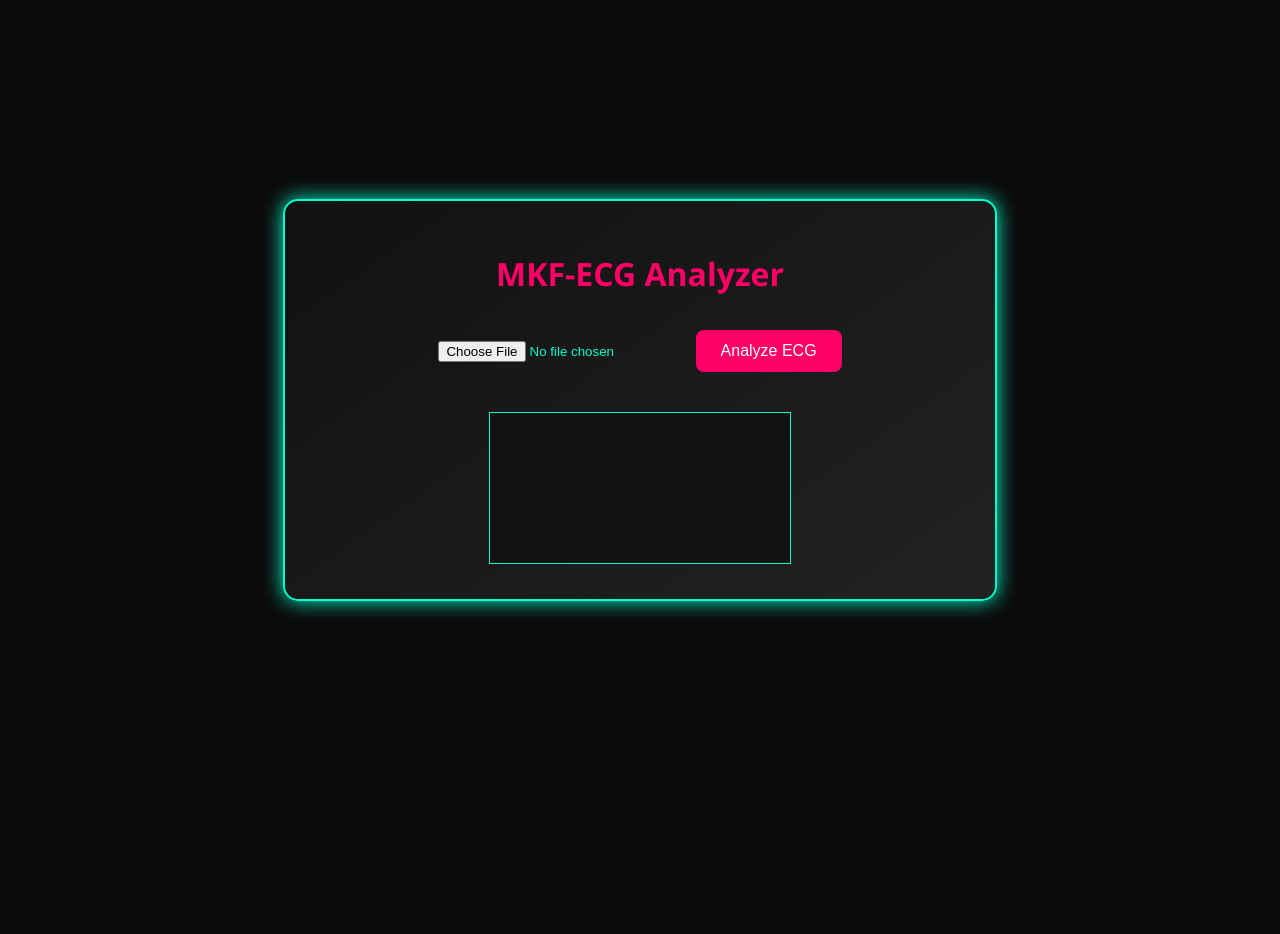
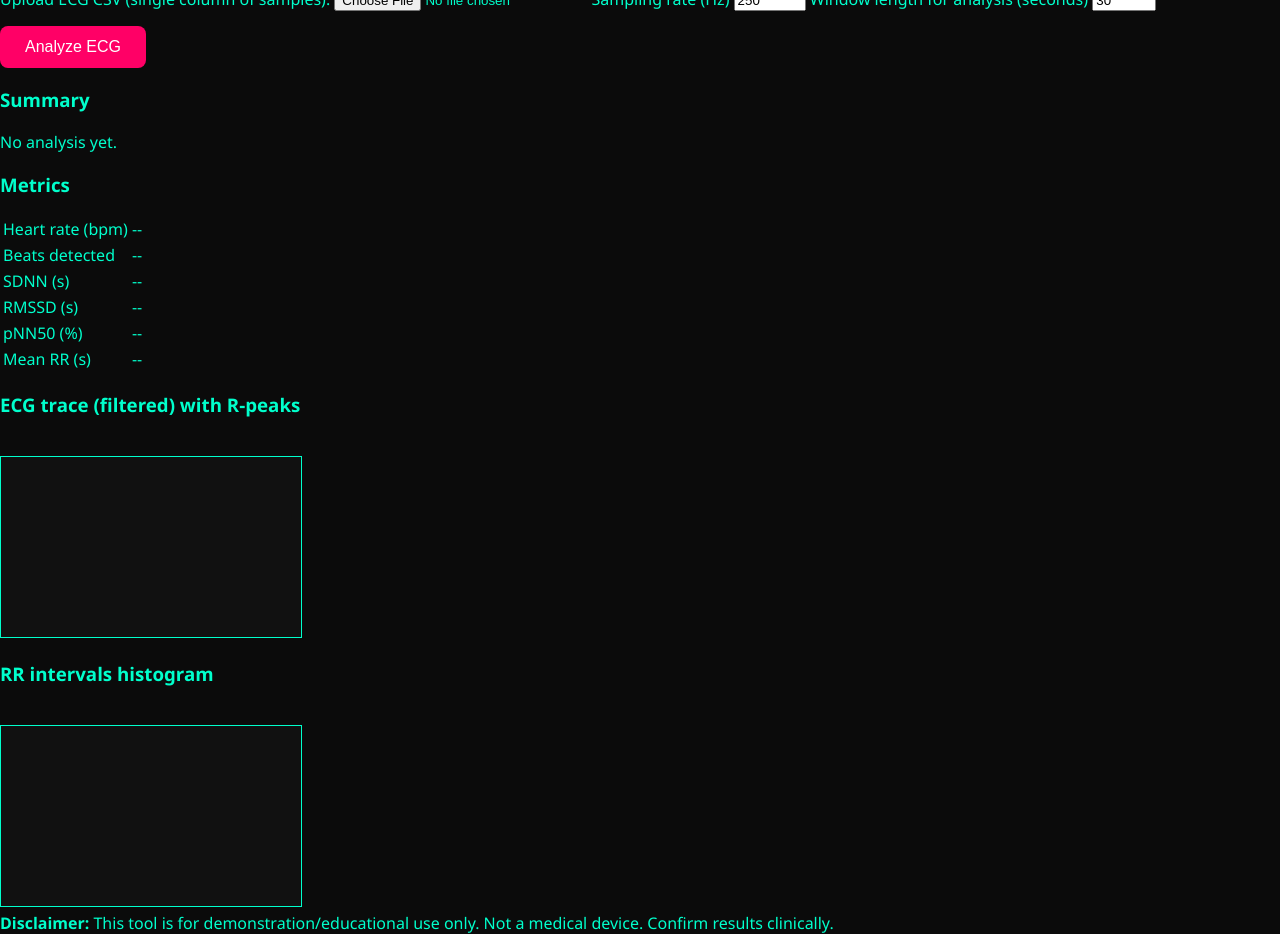
Before and after one commit to themchf/MKFECG, a plain HTML site: page index.html in a window 1280 px wide. Before the commit the page ends 800 px from the top, so only its background shows below. Drawn offline with nearby package versions, Linux system fonts and the light colour scheme.

Commit message:
Update index.html

```diff
--- a/index.html
+++ b/index.html
@@ -1,20 +1,73 @@
-<!DOCTYPE html>
+<!doctype html>
 <html lang="en">
 <head>
-    <meta charset="UTF-8">
-    <meta name="viewport" content="width=device-width, initial-scale=1.0">
-    <title>MKF-ECG Analyzer</title>
-    <link rel="stylesheet" href="style.css">
-    <script src="https://cdn.jsdelivr.net/npm/chart.js"></script>
+  <meta charset="utf-8" />
+  <meta name="viewport" content="width=device-width,initial-scale=1" />
+  <title>MKF-ECG — High-Precision JS Analyzer</title>
+
+  <!-- Chart.js for plotting -->
+  <script src="https://cdn.jsdelivr.net/npm/chart.js"></script>
+
+  <link rel="stylesheet" href="style.css" />
 </head>
 <body>
-    <div class="container">
-        <h1>MKF-ECG Analyzer</h1>
-        <input type="file" id="ecgFile" accept=".csv">
+  <div class="app">
+    <header>
+      <h1>MKF-ECG Analyzer (no TensorFlow)</h1>
+      <p class="muted">Client-side signal processing: bandpass → derivative → squaring → integration → adaptive peaks → HRV & rules.</p>
+    </header>
+
+    <main>
+      <div class="controls">
+        <label>Upload ECG CSV (single column of samples):</label>
+        <input id="ecgFile" type="file" accept=".csv" />
+
+        <label>Sampling rate (Hz)</label>
+        <input id="fs" type="number" value="250" min="50" max="2000"/>
+
+        <label>Window length for analysis (seconds)</label>
+        <input id="winLen" type="number" value="30" min="3" max="600"/>
+
         <button id="analyzeBtn">Analyze ECG</button>
-        <div id="output"></div>
-        <canvas id="ecgChart"></canvas>
-    </div>
-    <script src="script.js"></script>
+      </div>
+
+      <section class="results">
+        <div class="card">
+          <h3>Summary</h3>
+          <div id="summary">No analysis yet.</div>
+        </div>
+
+        <div class="card">
+          <h3>Metrics</h3>
+          <table id="metrics">
+            <tr><td>Heart rate (bpm)</td><td id="hr">--</td></tr>
+            <tr><td>Beats detected</td><td id="beats">--</td></tr>
+            <tr><td>SDNN (s)</td><td id="sdnn">--</td></tr>
+            <tr><td>RMSSD (s)</td><td id="rmssd">--</td></tr>
+            <tr><td>pNN50 (%)</td><td id="pnn50">--</td></tr>
+            <tr><td>Mean RR (s)</td><td id="meanRR">--</td></tr>
+          </table>
+        </div>
+      </section>
+
+      <section class="plots">
+        <div class="card plot-card">
+          <h3>ECG trace (filtered) with R-peaks</h3>
+          <canvas id="ecgChart" height="180"></canvas>
+        </div>
+
+        <div class="card plot-card">
+          <h3>RR intervals histogram</h3>
+          <canvas id="rrChart" height="180"></canvas>
+        </div>
+      </section>
+
+      <footer class="disclaimer">
+        <strong>Disclaimer:</strong> This tool is for demonstration/educational use only. Not a medical device. Confirm results clinically.
+      </footer>
+    </main>
+  </div>
+
+  <script src="script.js"></script>
 </body>
 </html>
```
